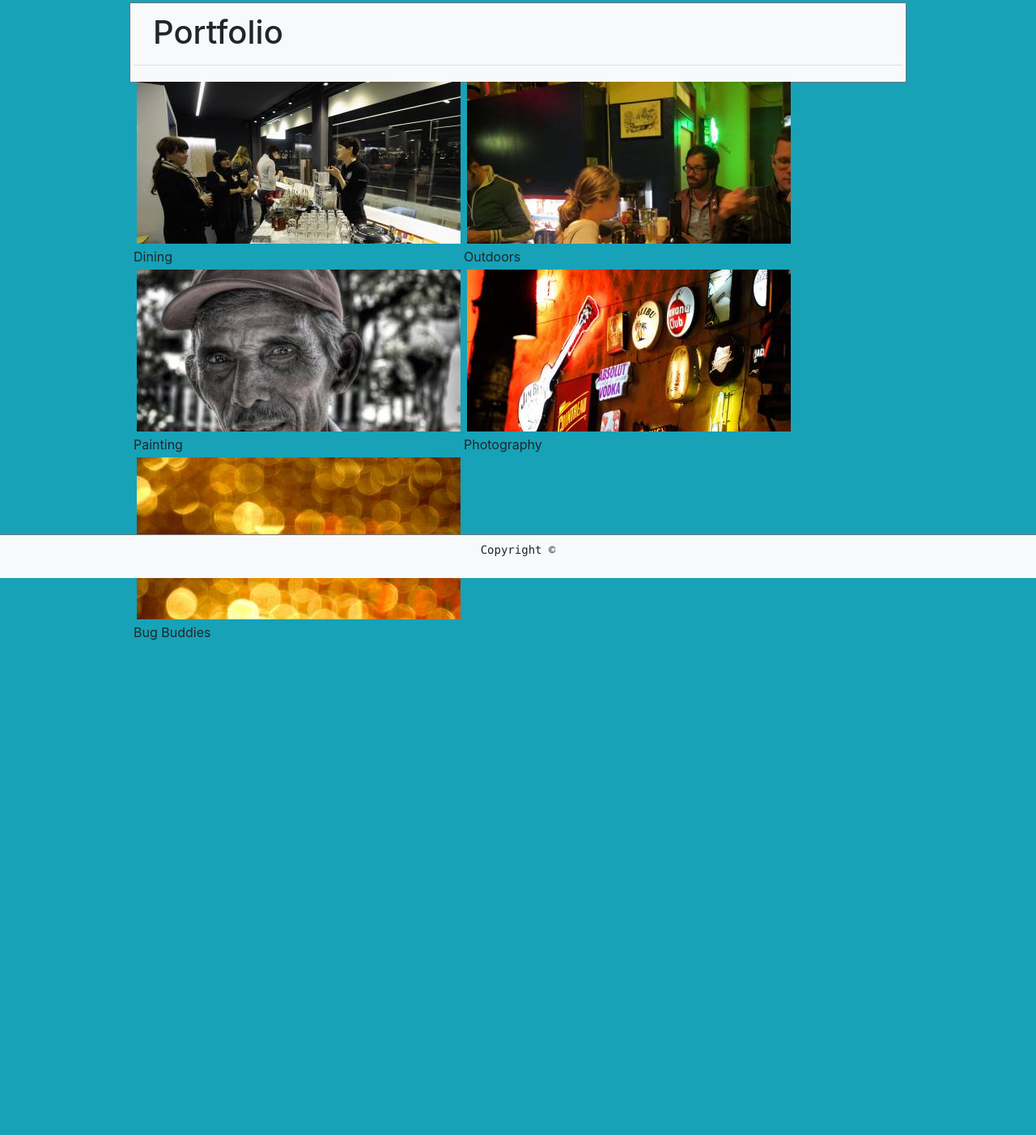
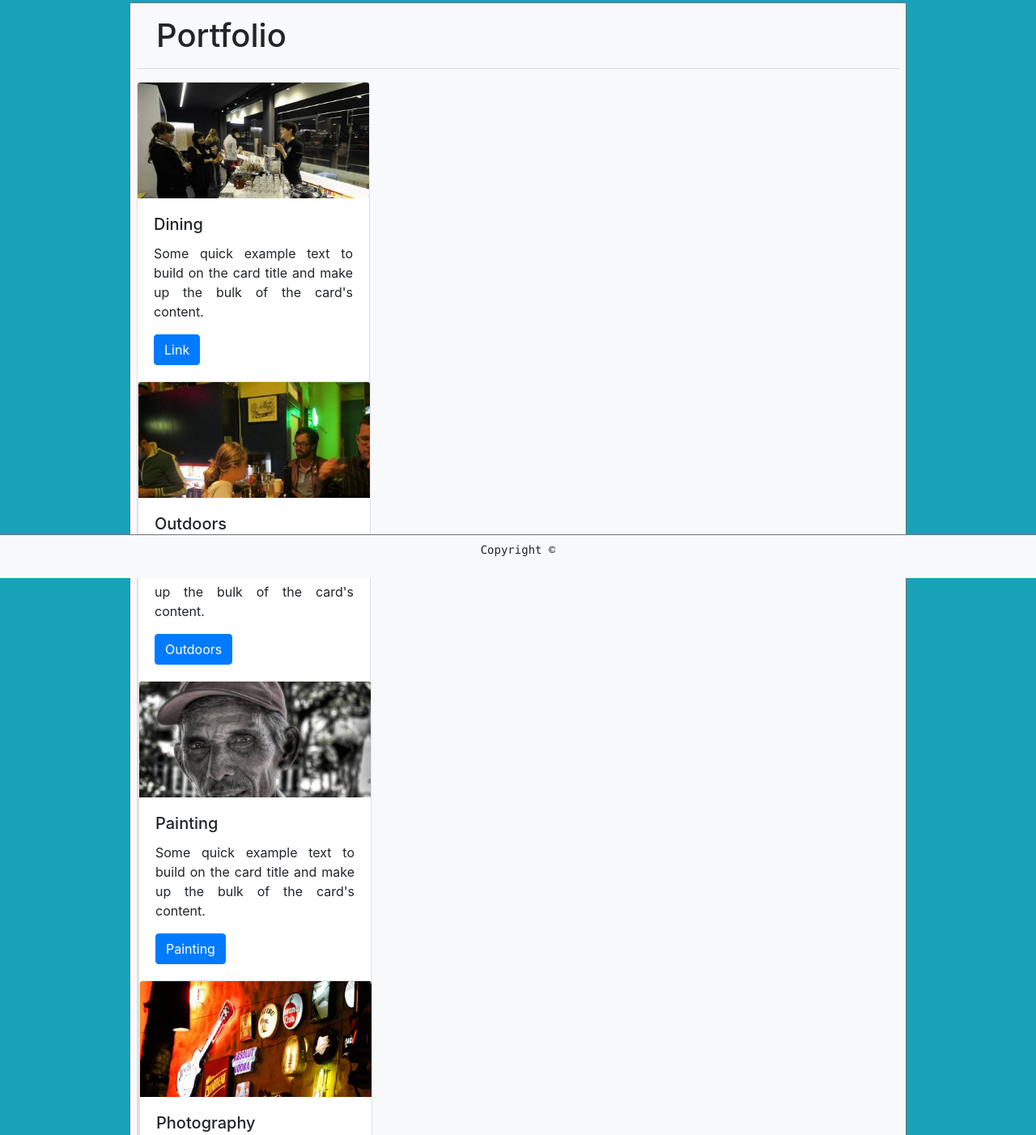
Before and after one commit to StephenOveson/bootstrap, a plain HTML site: page portfolio.html in a window 1280 px wide. Shown: the part 86-1488 px from the top of the page at 81% size. Before the commit the page ends 879 px from the top, so only its background shows below. Drawn offline with nearby package versions, Linux system fonts and the light colour scheme.

Commit message:
changed portfolio to cards

```diff
--- a/portfolio.html
+++ b/portfolio.html
@@ -26,31 +26,46 @@
                     </div>
                   </nav>
             </header>
-        <section class="text-justify bg-light mx-auto w-75 mt-3 p-1 border border-secondary">
+        <section class="text-justify bg-light mx-auto w-75 mt-3 mb-2 p-2 border border-secondary">
                 <div>
                     <h1 class="pl-4 pt-2">Portfolio</h1>
                     <hr>
                 </div>
-            <div class="float-left">
-                <img class="w-30 m-1" src="assets/images/Dining.jpeg" alt="Dining">
-                <div class="txt">Dining</div>
-            </div>
-            <div class="float-left">
-                <img class="w-30 m-1" src="assets/images/Outdoors.jpeg" alt="Outdoors">
-                <div class="txt">Outdoors</div>
-            </div>
-            <div class="float-left">
-                <img class="w-30 m-1" src="assets/images/Painting.jpeg" alt="Painting">
-                <div class="txt">Painting</div>
-            </div>
-            <div class="float-left">
-                <img class="w-30 m-1" src="assets/images/Photography.jpeg" alt="Photography">
-                <div class="txt">Photography</div>
-            </div>
-            <div class="float-left">
-                <img class="w-30 m-1" src="assets/images/bugbuds.jpeg" alt="Bug Buddies">
-                <div class="txt">Bug Buddies</div>
-            </div>
+            <div class="card" style="width: 18rem;">
+                    <img src="assets/images/Dining.jpeg" class="card-img-top" alt="...">
+                    <div class="card-body">
+                      <h5 class="card-title">Dining</h5>
+                      <p class="card-text">Some quick example text to build on the card title and make up the bulk of the card's content.</p>
+                      <a href="#" class="btn btn-primary">Link</a>
+                    </div>
+            <div class="card" style="width: 18rem;">
+                    <img src="assets/images/Outdoors.jpeg" class="card-img-top" alt="...">
+                    <div class="card-body">
+                      <h5 class="card-title">Outdoors</h5>
+                      <p class="card-text">Some quick example text to build on the card title and make up the bulk of the card's content.</p>
+                      <a href="#" class="btn btn-primary">Outdoors</a>
+                    </div>
+            <div class="card" style="width: 18rem;">
+                    <img src="assets/images/Painting.jpeg" class="card-img-top" alt="...">
+                    <div class="card-body">
+                      <h5 class="card-title">Painting</h5>
+                      <p class="card-text">Some quick example text to build on the card title and make up the bulk of the card's content.</p>
+                      <a href="#" class="btn btn-primary">Painting</a>
+                    </div>
+            <div class="card" style="width: 18rem;">
+                    <img src="assets/images/Photography.jpeg" class="card-img-top" alt="...">
+                    <div class="card-body">
+                      <h5 class="card-title">Photography</h5>
+                      <p class="card-text">Some quick example text to build on the card title and make up the bulk of the card's content.</p>
+                      <a href="#" class="btn btn-primary">Photography</a>
+                    </div>
+            <div class="card" style="width: 18rem;">
+                    <img src="assets/images/bugbuds.jpeg" class="card-img-top" alt="...">
+                    <div class="card-body">
+                      <h5 class="card-title">Bug Buddies</h5>
+                      <p class="card-text">Some quick example text to build on the card title and make up the bulk of the card's content.</p>
+                      <a href="#" class="btn btn-primary">Bug Buddies</a>
+                    </div>
     </section>
         <footer class="d-flex justify-content-center navbar navbar-expand-lg navbar-light bg-light fixed-bottom border-top border-secondary">
             <pre>Copyright ©</pre>
```
